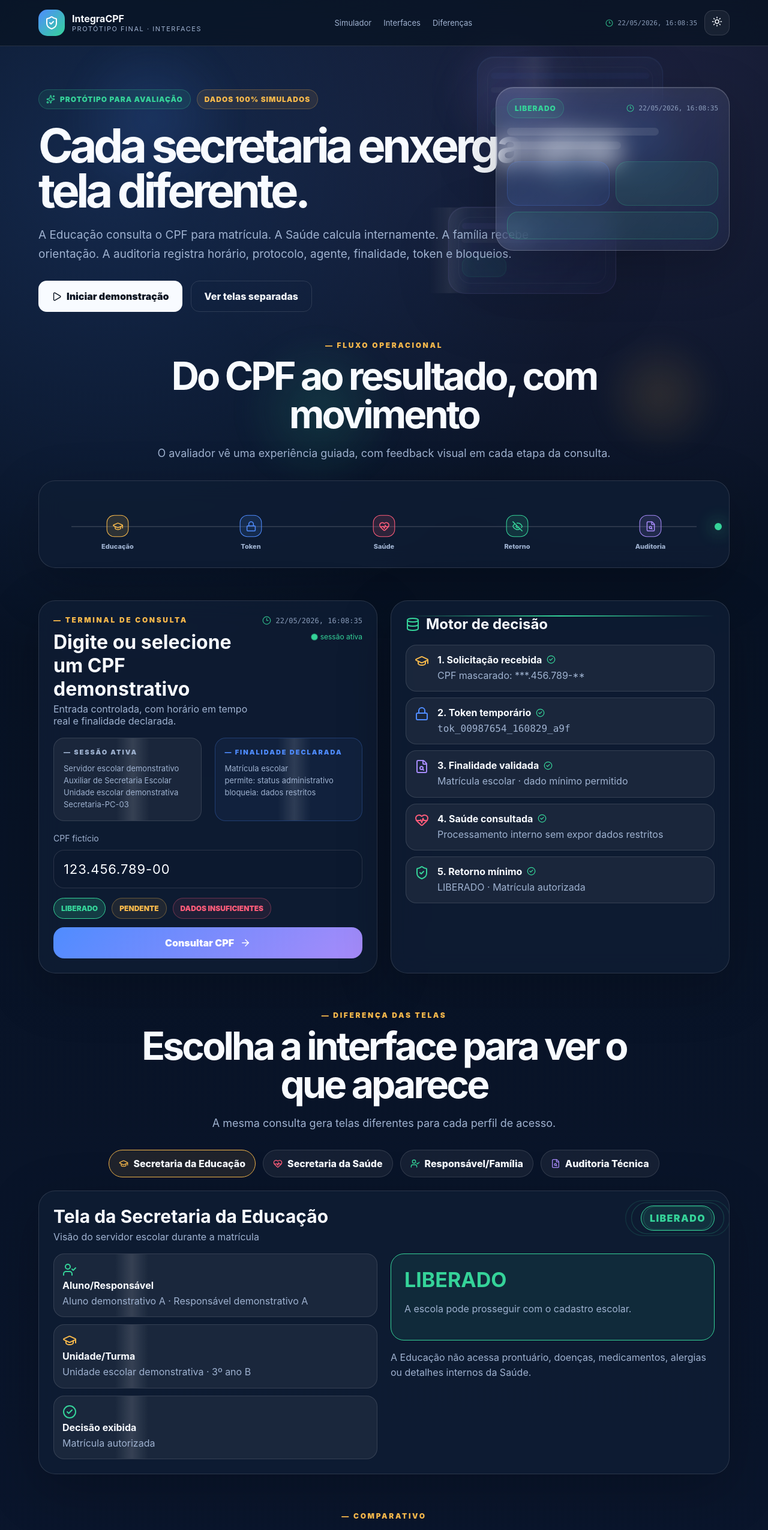
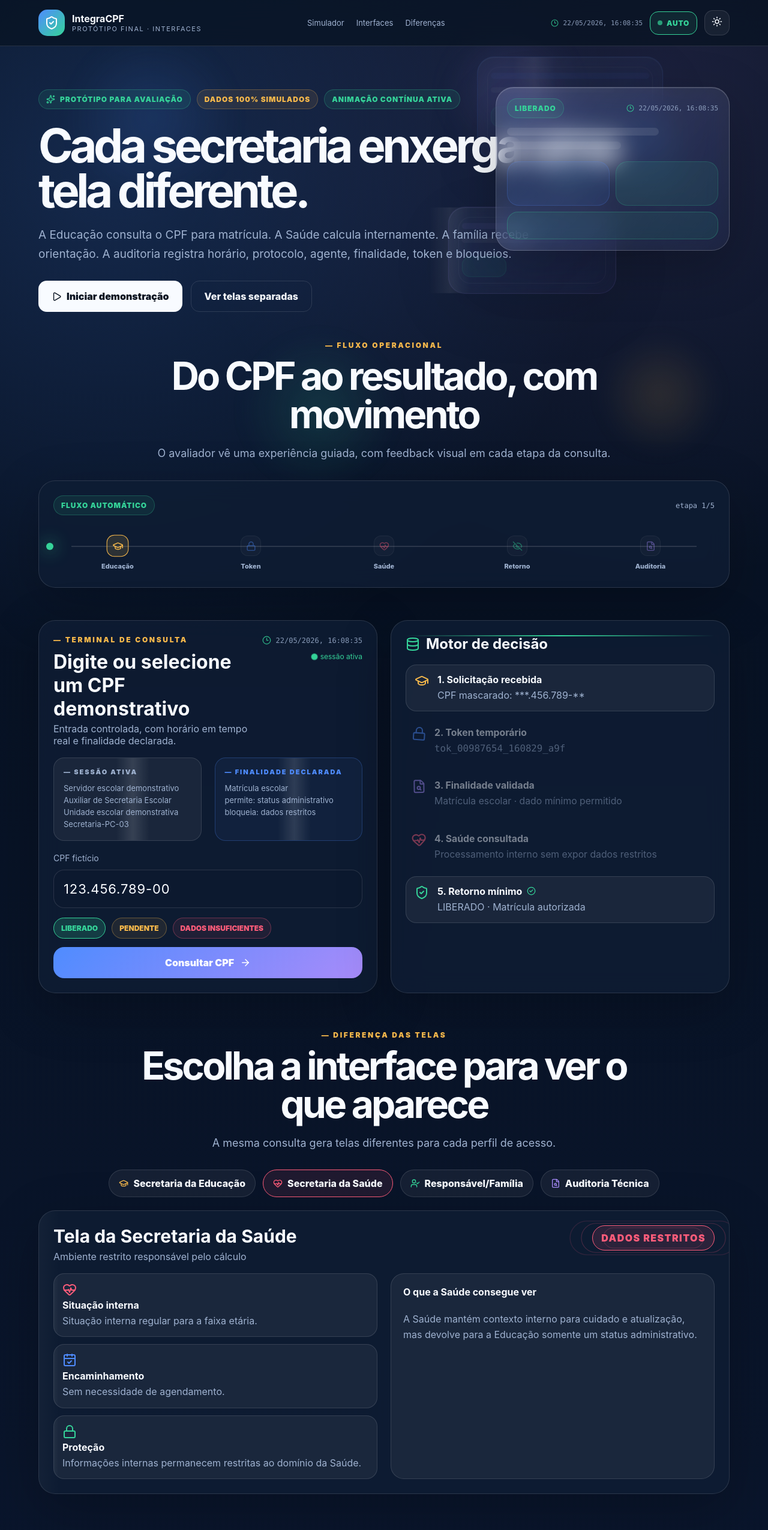
Before and after one commit to LucasDosea/integra-cpf-prototipo, a React (Vite) app: page / in a window 1280 px wide. Shown: the top 2551 px of the page at 60% size. Built offline with nearby package versions, Linux system fonts and the light colour scheme.

Commit message:
Update App.jsx

```diff
--- a/src/App.jsx
+++ b/src/App.jsx
@@ -780,11 +780,55 @@ export default function App() {
   const [logs, setLogs] = useState([
     { id: "initial-ok", status: "200 OK", type: "ok", message: "Consulta demonstrativa registrada com retorno mínimo." },
   ]);
+  const [autoDemo, setAutoDemo] = useState(true);
+  const [autoBeat, setAutoBeat] = useState(0);
 
   const p = themes[theme];
   const statusColor = result ? p[result.color] : p.blue;
   const token = useMemo(() => makeToken(cpf, eventTime), [cpf, eventTime]);
   const protocol = useMemo(() => makeProtocol(eventTime), [eventTime]);
+
+  useEffect(() => {
+    if (!autoDemo || loading || inputError) return undefined;
+
+    const stageTimer = setInterval(() => {
+      setStage((current) => (current >= 4 ? 0 : current + 1));
+      setAutoBeat((beat) => beat + 1);
+    }, 950);
+
+    return () => clearInterval(stageTimer);
+  }, [autoDemo, loading, inputError]);
+
+  useEffect(() => {
+    if (!autoDemo || loading || inputError) return undefined;
+
+    const tabs = ["educacao", "saude", "familia", "auditoria"];
+    const viewTimer = setInterval(() => {
+      setView((current) => {
+        const index = tabs.indexOf(current);
+        return tabs[(index + 1 + tabs.length) % tabs.length];
+      });
+    }, 5200);
+
+    return () => clearInterval(viewTimer);
+  }, [autoDemo, loading, inputError]);
+
+  useEffect(() => {
+    if (!autoDemo || loading || inputError) return undefined;
+
+    const scenarioList = Object.values(cases);
+    const scenarioTimer = setInterval(() => {
+      const next = scenarioList[Math.floor(Date.now() / 13000) % scenarioList.length];
+      const newEventTime = new Date();
+      setCpf(formatCpf(next.cpf));
+      setResult(next);
+      setDenied(false);
+      setEventTime(newEventTime);
+      addLog("ok", "AUTO DEMO", `Demonstração contínua alternou para ${next.status}. Protocolo ${makeProtocol(newEventTime)}.`);
+    }, 13000);
+
+    return () => clearInterval(scenarioTimer);
+  }, [autoDemo, loading, inputError]);
 
   function addLog(type, status, message) {
     setLogs((old) => [{ id: `${Date.now()}-${Math.random()}`, type, status, message }, ...old].slice(0, 10));
@@ -925,6 +969,27 @@ export default function App() {
           </div>
           <div style={{ display: "flex", alignItems: "center", gap: 12 }}>
             <LiveClock p={p} compact now={now} />
+            <button
+              aria-label={autoDemo ? "Pausar demonstração automática" : "Ativar demonstração automática"}
+              onClick={() => setAutoDemo((value) => !value)}
+              style={{
+                border: `1px solid ${autoDemo ? p.green : p.line}`,
+                background: autoDemo ? `${p.green}18` : p.soft,
+                color: autoDemo ? p.green : p.text,
+                cursor: "pointer",
+                borderRadius: 14,
+                padding: "11px 12px",
+                fontWeight: 900,
+                fontSize: 12,
+                letterSpacing: ".06em",
+                display: "flex",
+                alignItems: "center",
+                gap: 7,
+              }}
+            >
+              <span style={{ width: 8, height: 8, borderRadius: 99, background: autoDemo ? p.green : p.muted, animation: autoDemo ? "pulseDot 1.25s infinite" : "none" }} />
+              AUTO
+            </button>
             <button aria-label="Alternar tema" onClick={() => setTheme(theme === "dark" ? "light" : "dark")} style={{ width: 42, height: 42, borderRadius: 14, border: `1px solid ${p.line}`, background: p.soft, color: p.text, cursor: "pointer" }}>
               {theme === "dark" ? <Sun size={18} /> : <Moon size={18} />}
             </button>
@@ -936,6 +1001,7 @@ export default function App() {
         <div style={{ display: "flex", gap: 10, flexWrap: "wrap" }}>
           <Pill p={p} c={p.green}><Sparkles size={15} /> Protótipo para avaliação</Pill>
           <Pill p={p} c={p.amber}>Dados 100% simulados</Pill>
+          <Pill p={p} c={autoDemo ? p.green : p.muted}>{autoDemo ? "Animação contínua ativa" : "Animação contínua pausada"}</Pill>
         </div>
         <h1 className="heroTitle" style={{ fontSize: "clamp(36px, 7vw, 78px)", lineHeight: 0.96, letterSpacing: "-.07em", maxWidth: 970, margin: "24px 0 20px" }}>
           Cada secretaria enxerga uma tela diferente.
@@ -987,6 +1053,17 @@ export default function App() {
       <section className="wrap" style={{ padding: "0 24px 54px", position: "relative", zIndex: 1 }}>
         <SectionTitle p={p} eyebrow="Fluxo operacional" title="Do CPF ao resultado, com movimento" text="O avaliador vê uma experiência guiada, com feedback visual em cada etapa da consulta." />
         <Card p={p}>
+          <div style={{ display: "flex", justifyContent: "space-between", alignItems: "center", gap: 12, marginBottom: 4 }}>
+            <Pill p={p} c={autoDemo ? p.green : p.blue}>{autoDemo ? "Fluxo automático" : "Fluxo manual"}</Pill>
+            <motion.span
+              key={autoBeat}
+              initial={{ opacity: 0, scale: 0.85 }}
+              animate={{ opacity: 1, scale: 1 }}
+              style={{ color: p.muted, fontSize: 12, fontFamily: "ui-monospace, SFMono-Regular, Menlo, monospace" }}
+            >
+              etapa {stage + 1}/5
+            </motion.span>
+          </div>
           <FlowRail p={p} stage={stage} />
         </Card>
       </section>
```
